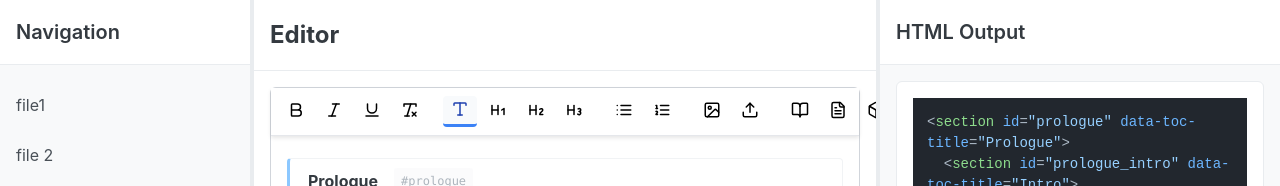
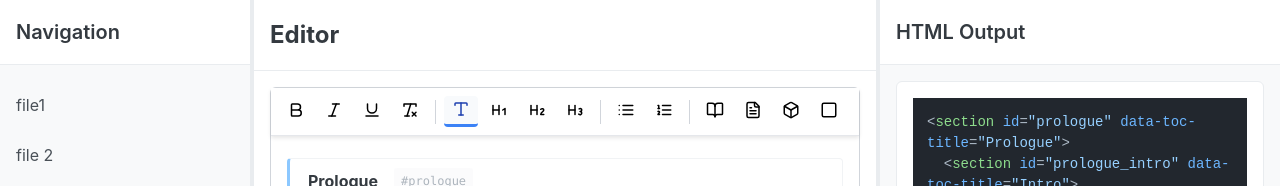
Before and after one commit to Translation-Team-Tools/wysiwyg_editor, a React (Vite) app: page / in a window 1280 px wide. Shown: the top 186 px of the page. Built offline with nearby package versions, Linux system fonts and the light colour scheme.

Commit message:
Commented out buttons for image manipulation untill this feature will be finished

```diff
--- a/src/features/editor/components/EditorToolbar.tsx
+++ b/src/features/editor/components/EditorToolbar.tsx
@@ -28,9 +28,9 @@ export const EditorToolbar: React.FC<EditorToolbarProps> = ({ editor }) => {
         <ButtonGroup buttons={TOOLBAR_CONFIG.lists} editor={editor} actions={actions} activeStates={activeStates} />
       </ToolbarSection>
 
-      <ToolbarSection>
+      {/* <ToolbarSection>
         <ButtonGroup buttons={TOOLBAR_CONFIG.media} editor={editor} actions={actions} activeStates={activeStates} />
-      </ToolbarSection>
+      </ToolbarSection> */}
 
       <ToolbarSection showDivider={false}>
         <ButtonGroup buttons={TOOLBAR_CONFIG.structure} editor={editor} actions={actions} activeStates={activeStates} />
```
